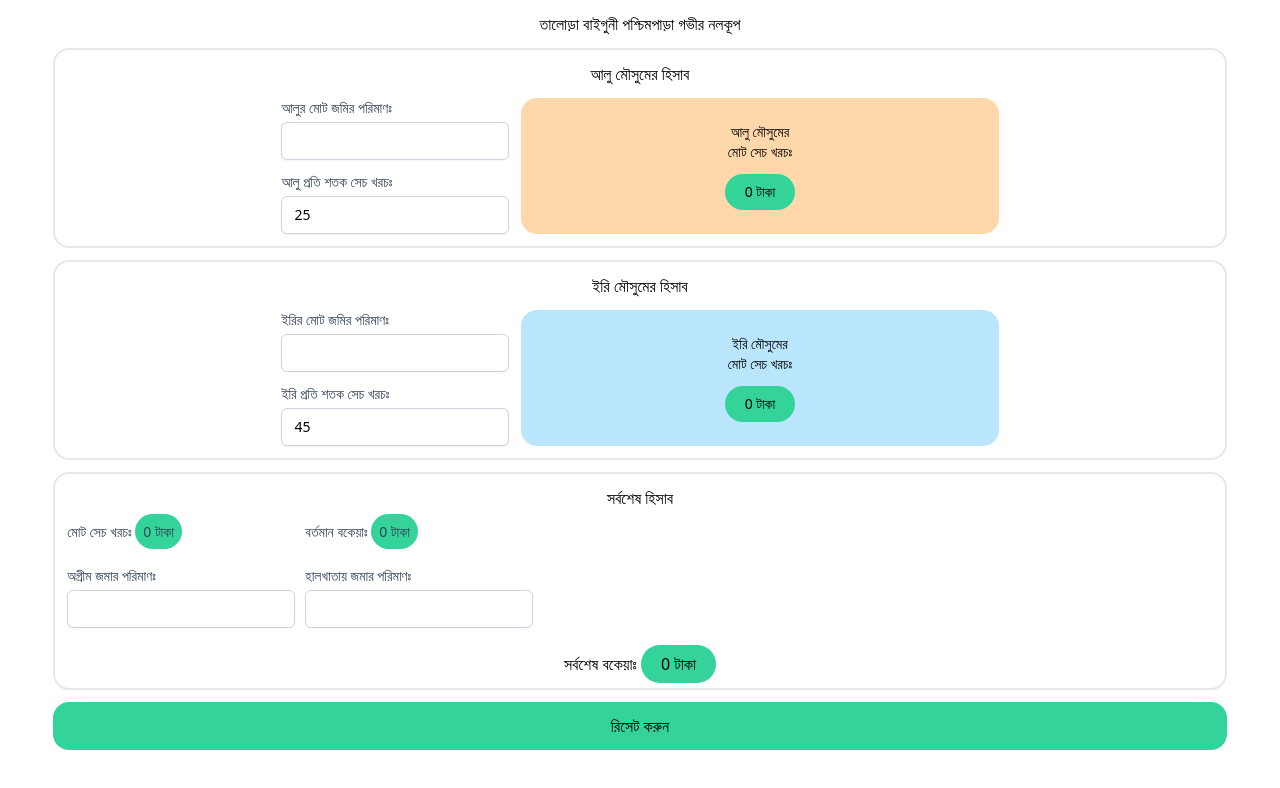
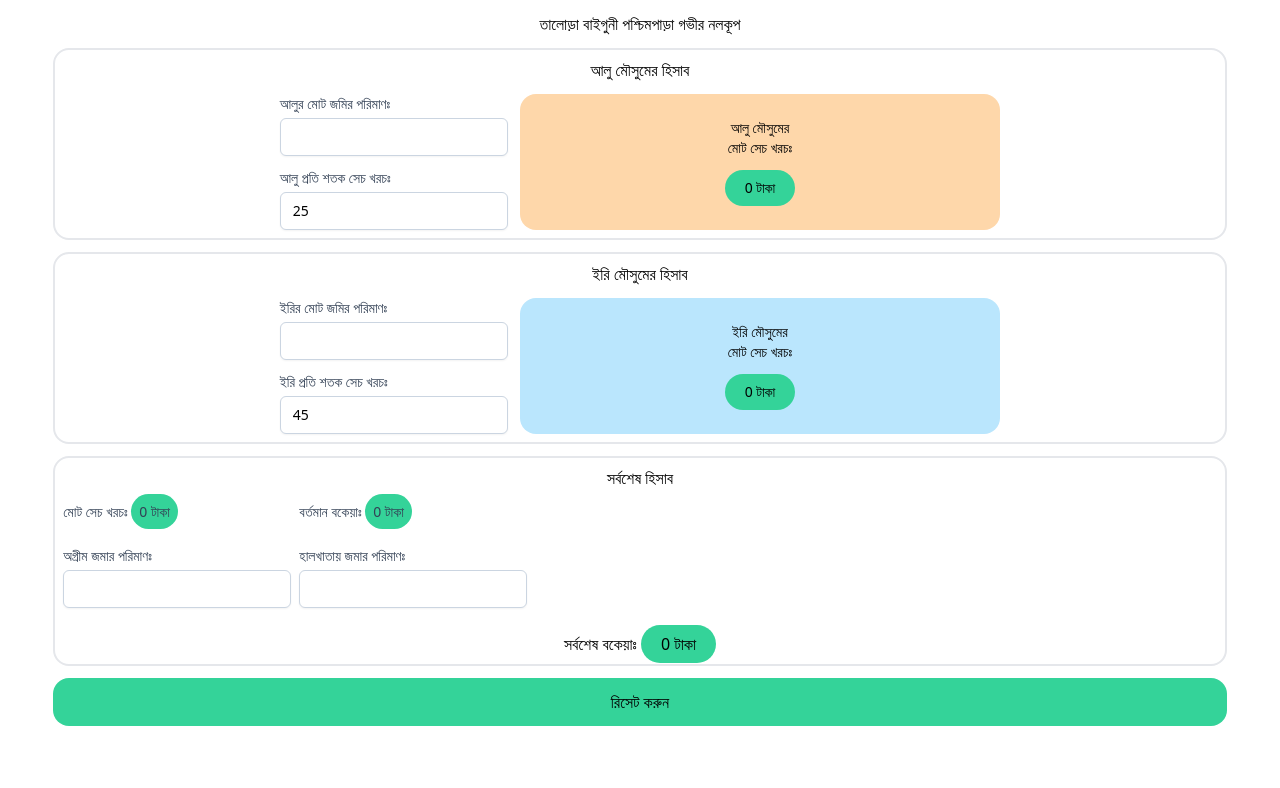
Before and after one commit to iamsadikrahman/deep-tubewell, a Vue app: page /halkhata in a window 1280 px wide. Shown: the top 788 px of the page. Built offline with nearby package versions, Linux system fonts and the light colour scheme.

Commit message:
final calc gap fixed

```diff
--- a/src/components/pages/Halkhata.vue
+++ b/src/components/pages/Halkhata.vue
@@ -6,7 +6,7 @@
   </header>
 
 <!--    Potato Start-->
-    <section id="potato" class="border-2 rounded-2xl p-3">
+    <section id="potato" class="border-2 rounded-2xl p-2">
         <h3 class="text-center pb-3">আলু মৌসুমের হিসাব</h3>
         <div class="season-calculation flex justify-center gap-3">
 
@@ -32,7 +32,7 @@
 <!--Potato End-->
 
 <!--    Paddy Start-->
-    <section id="potato" class="border-2 rounded-2xl p-3">
+    <section id="potato" class="border-2 rounded-2xl p-2">
       <h3 class="text-center pb-3">ইরি মৌসুমের হিসাব</h3>
       <div class="season-calculation flex justify-center gap-3 ">
 
@@ -56,10 +56,10 @@
       </div>
     </section>
 <!--    Paddy End-->
-    <section class="final-calculation border-2 rounded-2xl p-3">
+    <section class="final-calculation border-2 rounded-2xl p-2">
         <h3 class="text-center pb-3">সর্বশেষ হিসাব</h3>
 
-      <div class="final-calculation-area flex gap-2.5">
+      <div class="final-calculation-area flex gap-2">
         <div class="flex flex-col gap-6">
           <span class="block text-sm font-medium text-slate-700">মোট সেচ খরচঃ <span class="rounded-full bg-emerald-400 px-2 py-2">{{totalCost}} টাকা</span></span>
 
```
